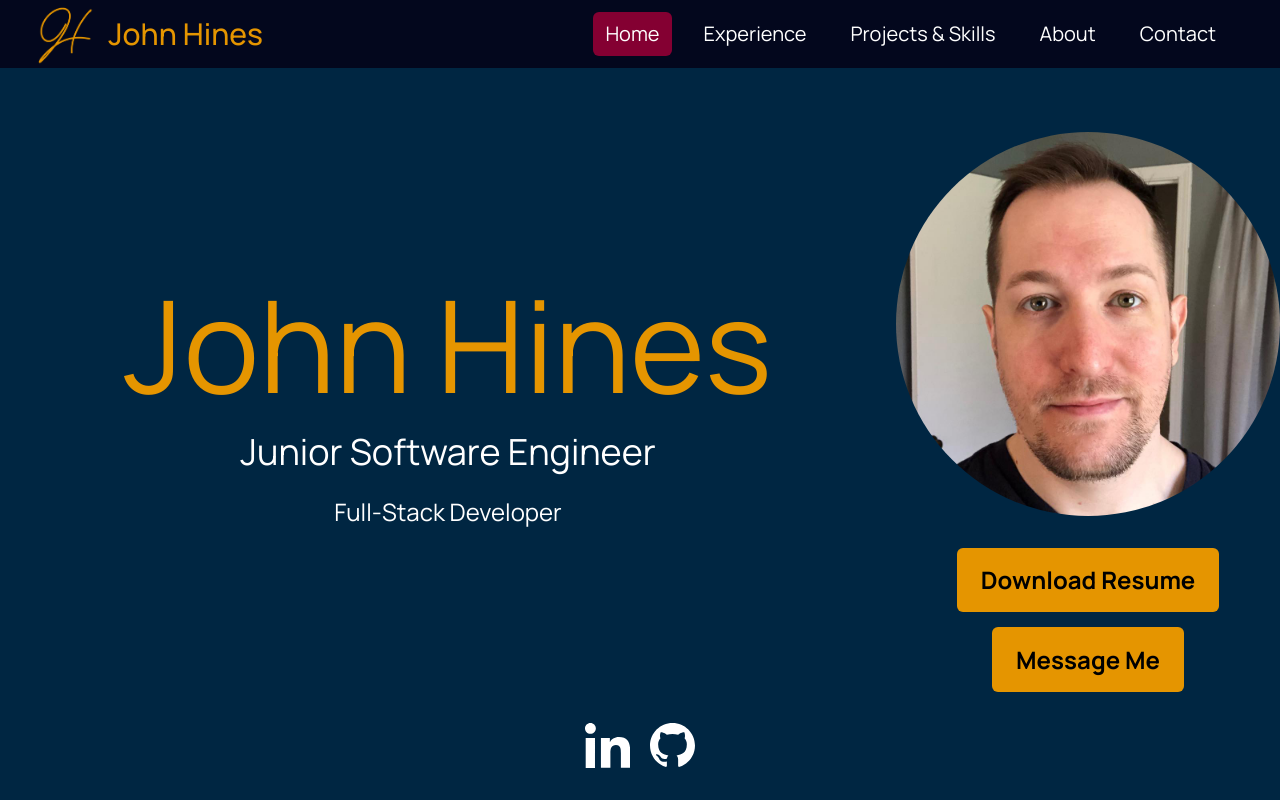
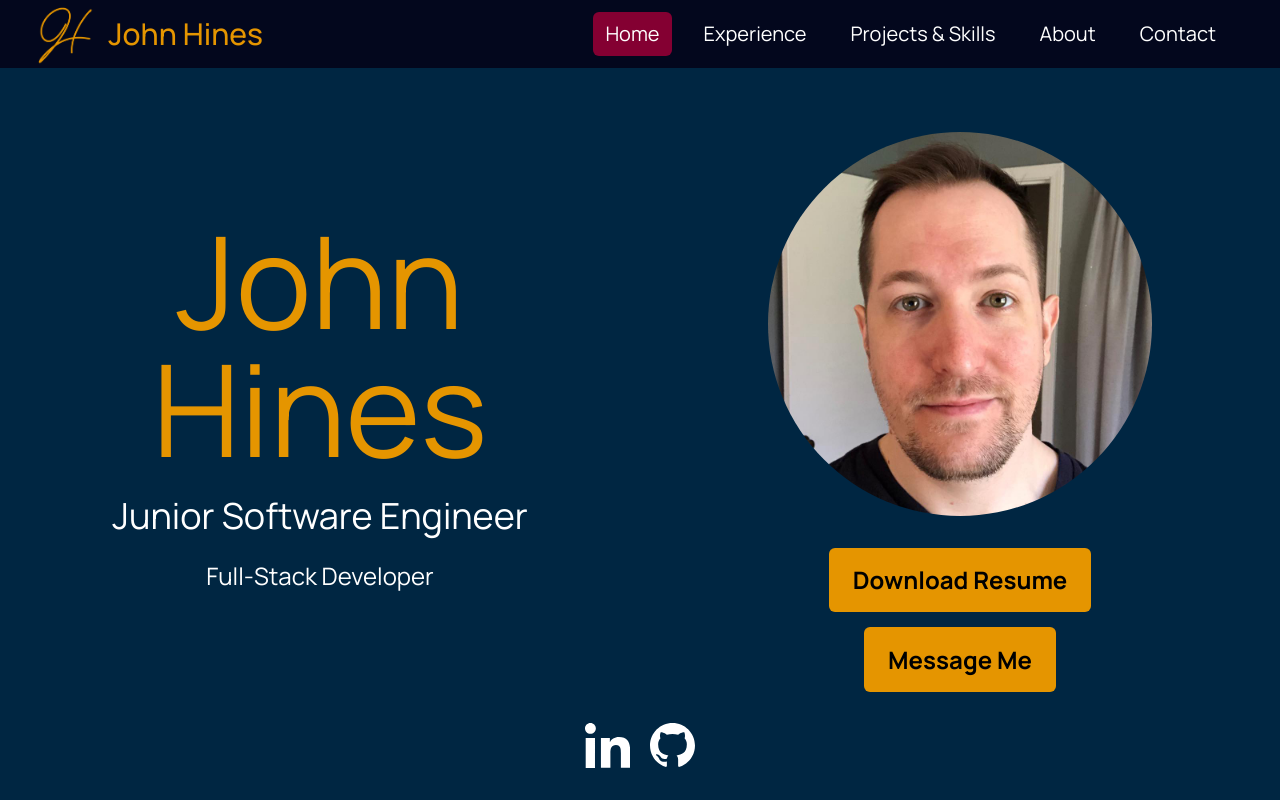
Before and after one commit to SanctusFides/portfolio, a Vue app: page / in a window 1280 px wide. Built offline with nearby package versions, Linux system fonts and the light colour scheme.

Commit message:
Added ack the "flex-1 that was needed to keep the HomeView main body content centered

```diff
--- a/src/views/HomeView.vue
+++ b/src/views/HomeView.vue
@@ -16,7 +16,7 @@
           <p class="text-2xl lg:text-4xl text-center">Junior Software Engineer</p>
           <p class="text-xl lg:text-2xl">Full-Stack Developer</p>
         </div>
-        <div class="flex flex-col gap-8 lg:justify-center items-center">
+        <div class="flex flex-col gap-8 lg:justify-center items-center flex-1">
           <img class="rounded-full h-64 lg:h-96" :src="image" alt="image of John Hines" />
           <ResumeButton />
           <ContactButton />
```
